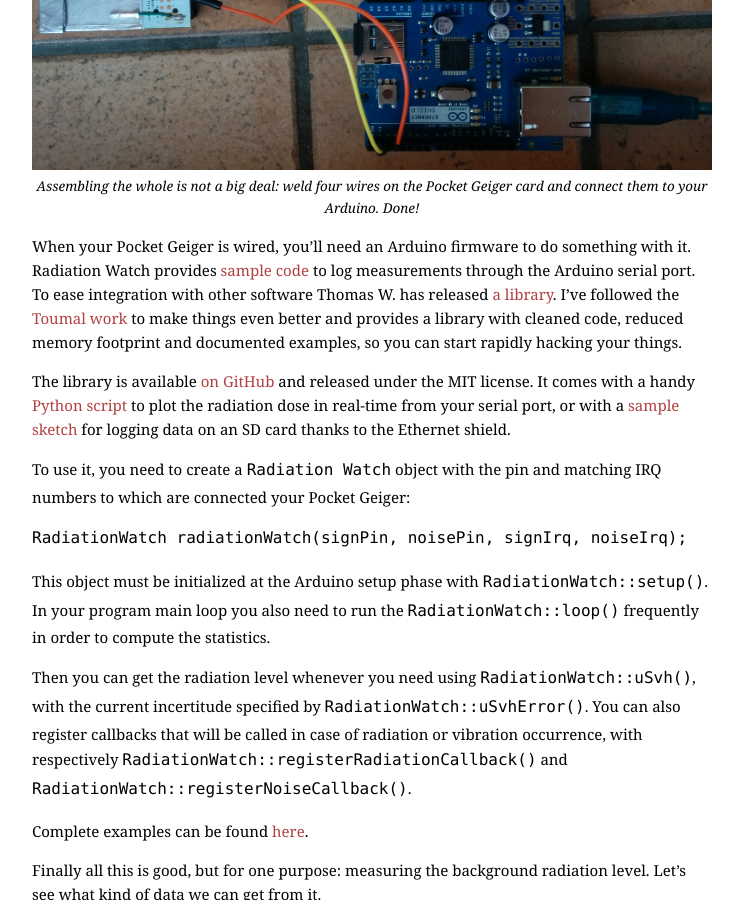
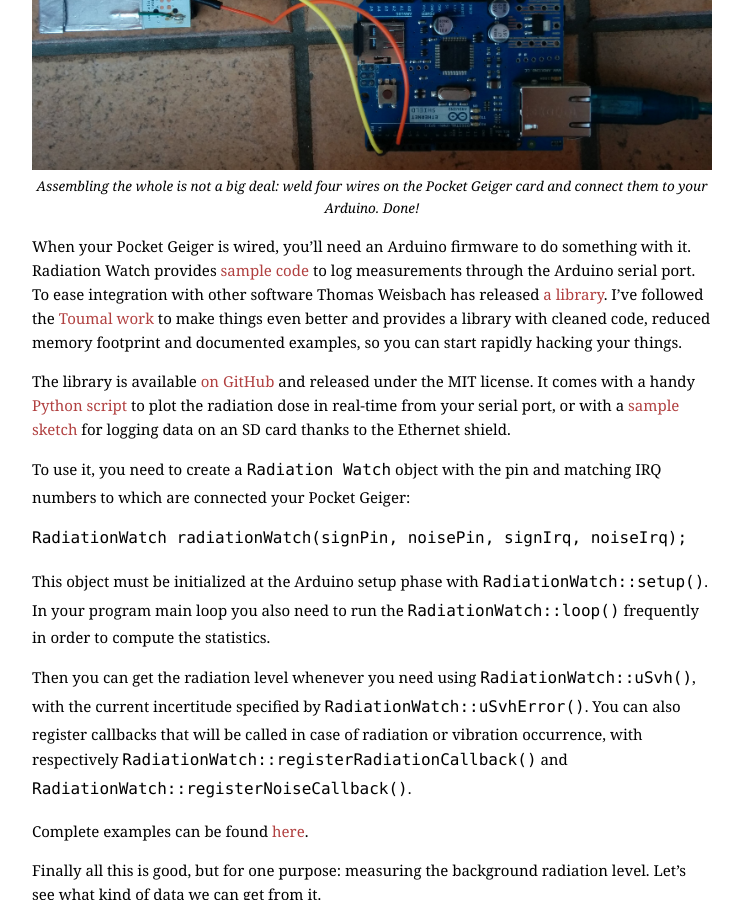
Before and after one commit to MonsieurV/monsieurv.github.io, a Jekyll site: the page built from _posts/2015-12-06-radiation-watch-arduino.markdown, in a window 1280 px wide and 900 px high, scrolled down 2202 px. Shown: the whole window, without its empty margins (168-911 px from the left). Built offline with Jekyll 4.4.1, drawn with Linux system fonts in a browser that asks for light colours; some web fonts are replaced; some of the changed text lies outside the part shown.

Commit message:
Complete tranks

```diff
--- a/_drafts/radiation-watch-raspberry.markdown
+++ b/_drafts/radiation-watch-raspberry.markdown
@@ -7,6 +7,8 @@
 brief: "Keep an eye on those sneaky gamma rays using your Raspberry Pi."
 draft: true
 ---
+
+https://github.com/MonsieurV/PiPocketGeiger
 
 Follow-up of my article about the Pocket Geiger. So far we were data logging the radiation level offline. I was promising a counter for your house: we need to do better.
 
--- a/_posts/2015-12-06-radiation-watch-arduino.markdown
+++ b/_posts/2015-12-06-radiation-watch-arduino.markdown
@@ -32,7 +32,7 @@
 
 {% include figure.html img="/assets/2015-12-06-radiation-watch-arduino/setup_photo.jpg" url="/assets/2015-12-06-radiation-watch-arduino/setup_photo.jpg" alt="Pocket Geiger connected to the Arduino" caption="Assembling the whole is not a big deal: weld four wires on the Pocket Geiger card and connect them to your Arduino. Done!" %}
 
-When your Pocket Geiger is wired, you'll need an Arduino firmware to do something with it. Radiation Watch provides [sample code][rw_sample_code] to log measurements through the Arduino serial port. To ease integration with other software Thomas W. has released [a library][thomasaw_lib]. I've followed the [Toumal work][toumal_lib] to make things even better and provides a library with cleaned code, reduced memory footprint and documented examples, so you can start rapidly hacking your things.
+When your Pocket Geiger is wired, you'll need an Arduino firmware to do something with it. Radiation Watch provides [sample code][rw_sample_code] to log measurements through the Arduino serial port. To ease integration with other software Thomas Weisbach has released [a library][thomasaw_lib]. I've followed the [Toumal work][toumal_lib] to make things even better and provides a library with cleaned code, reduced memory footprint and documented examples, so you can start rapidly hacking your things.
 
 The library is available [on GitHub][apg_lib] and released under the MIT license. It comes with a handy [Python script][python_script] to plot the radiation dose in real-time from your serial port, or with a [sample sketch][sd_sketch] for logging data on an SD card thanks to the Ethernet shield.
 
@@ -71,7 +71,7 @@
 
 <br>
 
-**Thanks** to Nicolas for reading drafts of this, and to Thomas W. for having managed the license issue.
+**Thanks** to Nicolas C. for reading drafts of this, to Thomas Weisbach for having managed the license issue and to Nicolas Michaux for giving me the idea.
 
 [effi_synchrone]: http://www.effi-synchrone.com
 [rw]: http://www.radiation-watch.org/
```
